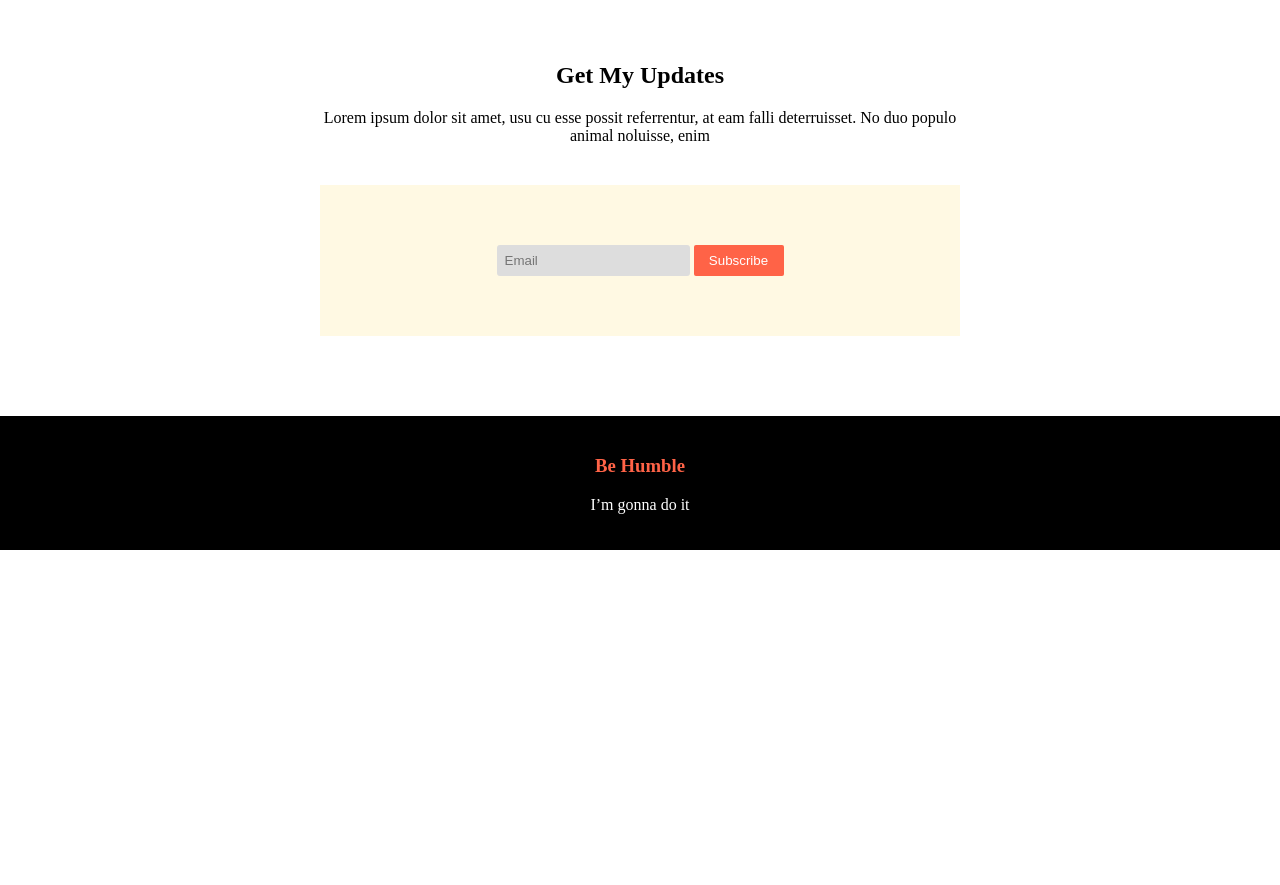
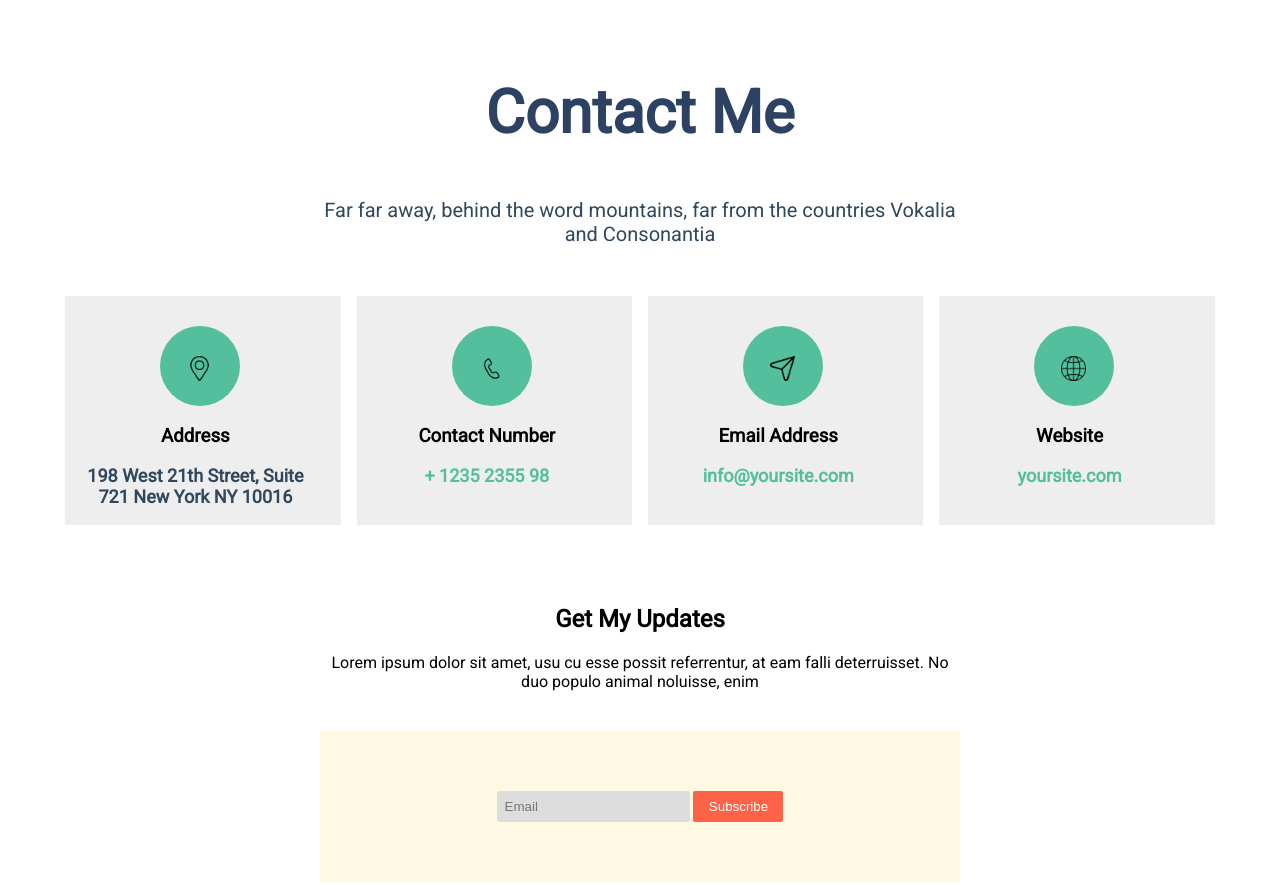
Before and after one commit to atik94/donate-today, a plain HTML site: page index.html in a window 1280 px wide. Shown: the part 1561-2446 px from the top of the page. Before the commit the page ends 2111 px from the top, so only its background shows below. Drawn offline with Linux system fonts and the light colour scheme.

Commit message:
Contract part commit

```diff
--- a/index.html
+++ b/index.html
@@ -5,6 +5,9 @@
     <meta http-equiv="X-UA-Compatible" content="IE=edge" />
     <meta name="viewport" content="width=device-width, initial-scale=1.0" />
     <title>Donate Today</title>
+    <link rel="preconnect" href="https://fonts.googleapis.com" />
+    <link rel="preconnect" href="https://fonts.gstatic.com" crossorigin />
+    <link href="https://fonts.googleapis.com/css2?family=Roboto&display=swap" rel="stylesheet" />
     <link rel="stylesheet" href="style.css" />
   </head>
   <body>
@@ -18,6 +21,7 @@
         <a class="donate-button" href="">Donate now</a>
       </div>
     </section>
+    <!--End banner-part section-->
     <section class="donate-today">
       <div class="donate-today-toppart">
         <h2>Donate Today</h2>
@@ -76,6 +80,43 @@
       </div>
     </section>
     <!--End donate plan section-->
+    <section>
+      <div class="contact-top-part">
+        <h2>Contact Me</h2>
+        <p>Far far away, behind the word mountains, far from the countries Vokalia and Consonantia</p>
+      </div>
+      <div class="contact-bottom-part">
+        <div class="contact-style-part">
+          <div class="contact-image">
+            <img src="icons/address.png" alt="" />
+          </div>
+          <h3>Address</h3>
+          <p style="color: #30475e">198 West 21th Street, Suite 721 New York NY 10016</p>
+        </div>
+        <div class="contact-style-part">
+          <div class="contact-image">
+            <img src="icons/phone.png" alt="" />
+          </div>
+          <h3>Contact Number</h3>
+          <p>+ 1235 2355 98</p>
+        </div>
+        <div class="contact-style-part">
+          <div class="contact-image">
+            <img src="icons/email.png" alt="" />
+          </div>
+          <h3>Email Address</h3>
+          <p>info@yoursite.com</p>
+        </div>
+        <div class="contact-style-part">
+          <div class="contact-image">
+            <img src="icons/website.png" alt="" />
+          </div>
+          <h3>Website</h3>
+          <p>yoursite.com</p>
+        </div>
+      </div>
+    </section>
+    <!--End Contact section-->
     <section class="footer-top">
       <div>
         <h2>Get My Updates</h2>
@@ -91,7 +132,7 @@
         </form>
       </div>
     </section>
-    <!--End donate plan section-->
+    <!--End footer top section-->
     <footer id="footer-bg">
       <div class="main-footer">
         <h3>Be Humble</h3>
--- a/style.css
+++ b/style.css
@@ -2,6 +2,10 @@ body,
 html {
   margin: 0;
   height: 100%;
+  font-family: "Roboto", sans-serif;
+}
+h1 {
+  font-size: 50px;
 }
 section {
   margin-bottom: 80px;
@@ -82,6 +86,7 @@ section {
   margin-bottom: 30px;
 }
 /*End donate today section*/
+
 .donate-plan-top {
   text-align: center;
   width: 50%;
@@ -89,7 +94,6 @@ section {
 }
 .donate-plan-bottom {
   display: flex;
-
   justify-content: center;
   margin: 0 auto;
 }
@@ -114,6 +118,7 @@ section {
   background-color: #fff9e3;
 }
 /*End donate plan section*/
+
 .footer-top {
   text-align: center;
   width: 50%;
@@ -142,6 +147,7 @@ section {
   width: 90px;
 }
 /*End footer top section*/
+
 .main-footer {
   text-align: center;
   color: #fff;
@@ -153,3 +159,52 @@ section {
 #footer-bg {
   background-color: #000;
 }
+/*End footer section*/
+
+.contact-top-part {
+  text-align: center;
+  width: 50%;
+  margin: 0 auto;
+  margin-bottom: 50px;
+}
+.contact-top-part h2 {
+  color: #2d4263;
+  font-size: 60px;
+  font-weight: bold;
+}
+.contact-top-part p {
+  color: #30475e;
+  font-size: 20px;
+}
+.contact-bottom-part {
+  display: flex;
+  justify-content: center;
+  margin: 0 auto;
+}
+.contact-bottom-part h3 {
+  text-align: center;
+}
+.contact-bottom-part p {
+  text-align: center;
+  color: #53bf9d;
+  font-size: 18px;
+  font-weight: bold;
+}
+.contact-style-part {
+  background-color: #eeeeee;
+  margin-left: 8px;
+  margin-right: 8px;
+  width: 18%;
+  padding: 30px 30px 0px 15px;
+}
+.contact-image {
+  width: 80px;
+  height: 80px;
+  border-radius: 50%;
+  background-color: #53bf9d;
+  margin-left: 80px;
+}
+.contact-image img {
+  width: 25px;
+  padding: 30px 0px 0px 27px;
+}
```
Also changed, not shown: icons/address.png (added), icons/email.png (added), icons/phone.png (added), icons/website.png (added).
